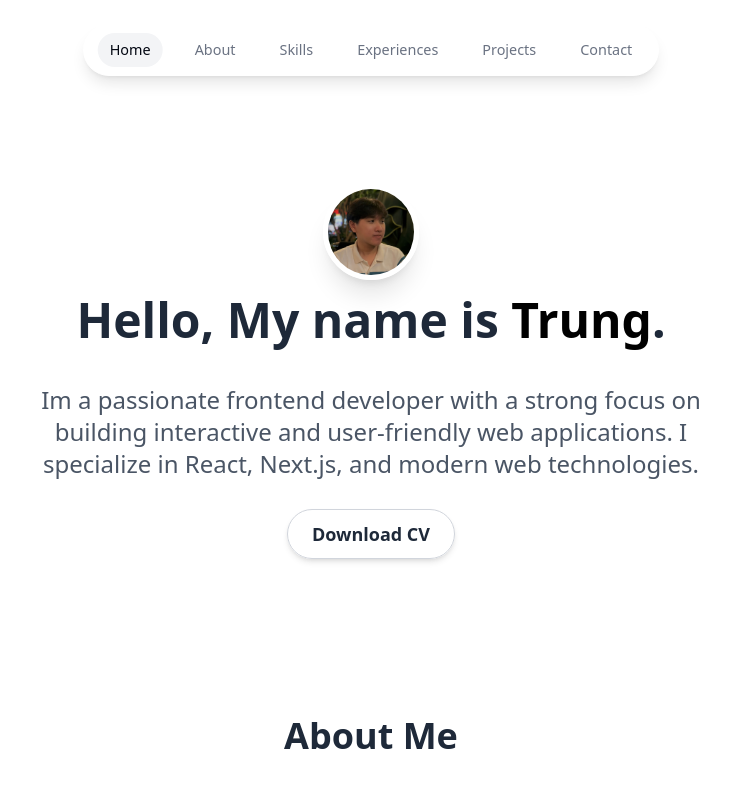
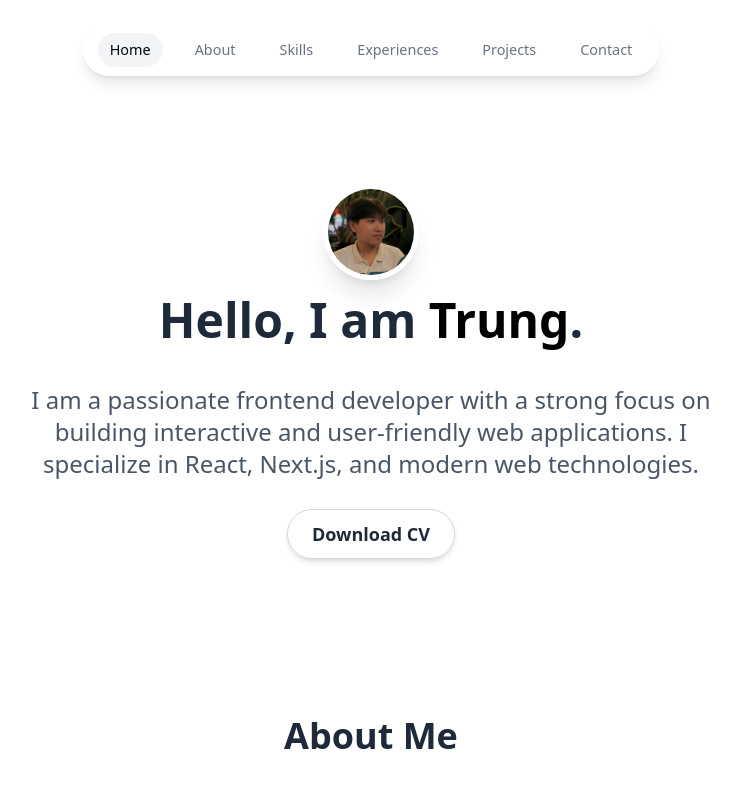
Before and after one commit to trungasd/my-portfolio, a Next.js app: page / in a window 1280 px wide. Shown: the top 800 px of the page, without its empty margins (269-1009 px from the left). Built offline with nearby package versions, Linux system fonts and the light colour scheme.

Commit message:
fix errors

```diff
--- a/src/components/hero.tsx
+++ b/src/components/hero.tsx
@@ -12,10 +12,10 @@ const Hero = () => {
         />
       </div>
       <h2 className="text-5xl font-bold text-gray-800 mt-4 mb-10  px-10">
-        Hello, My name is <span className="text-black">Trung</span>.
+        Hello, I am <span className="text-black">Trung</span>.
       </h2>
       <p className="text-2xl font-normal text-gray-600 mt-4 mb-10  px-10">
-        Im a passionate frontend developer with a strong focus on building
+        I am a passionate frontend developer with a strong focus on building
         interactive and user-friendly web applications. I specialize in React,
         Next.js, and modern web technologies.
       </p>
```
